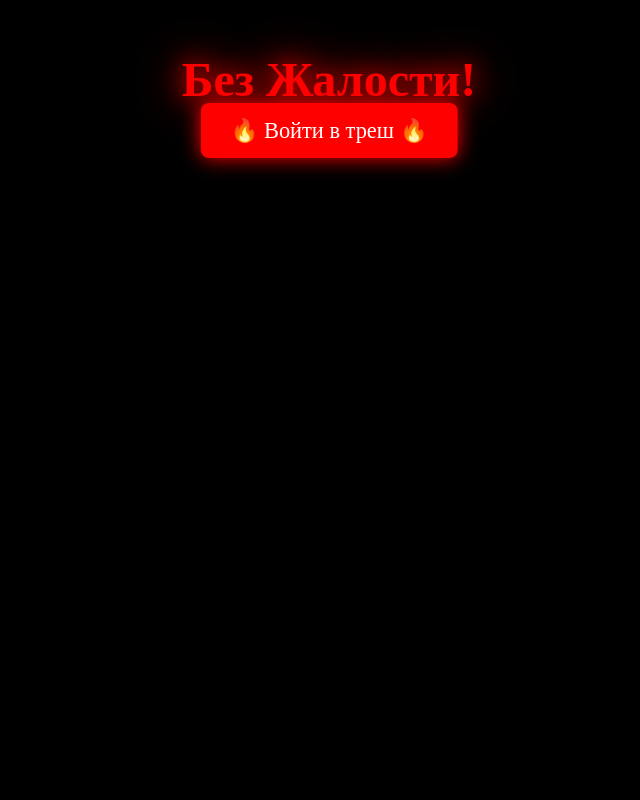
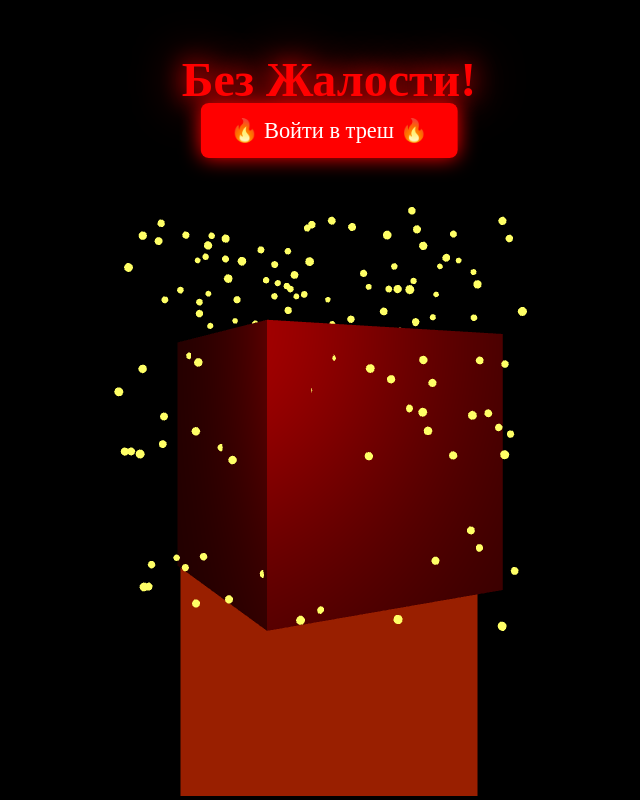
Before and after one commit to NoPityGo/i, a plain HTML site: page index.html in a window 1280 px wide. Shown: the whole page, without its empty margins (311-951 px from the left). Drawn offline with nearby package versions, Linux system fonts and the light colour scheme; animation ran at ten frames a second.

Commit message:
Update index.html

```diff
--- a/index.html
+++ b/index.html
@@ -6,7 +6,6 @@
 <title>Без Жалости 3D</title>
 <style>
     body { margin: 0; overflow: hidden; background: #000; }
-    canvas { display: block; }
     .ui {
         position: absolute;
         top: 20px;
@@ -53,10 +52,9 @@
 </div>
 
 <script src="https://cdn.jsdelivr.net/npm/three@0.157.0/build/three.min.js"></script>
-<script src="https://cdn.jsdelivr.net/npm/three@0.157.0/examples/js/controls/OrbitControls.js"></script>
 
 <script>
-let scene, camera, renderer, skullMesh, fireMaterial, clock;
+let scene, camera, renderer, skullMesh, clock, particles = [];
 
 init();
 animate();
@@ -65,92 +63,80 @@ function init() {
     scene = new THREE.Scene();
 
     // Камера
-    camera = new THREE.PerspectiveCamera(60, window.innerWidth / window.innerHeight, 0.1, 1000);
-    camera.position.set(0, 1.5, 5);
+    camera = new THREE.PerspectiveCamera(60, window.innerWidth / window.innerHeight, 0.1, 100);
+    camera.position.set(0, 1.5, 6);
 
-    // Рендерер
-    renderer = new THREE.WebGLRenderer({ antialias: true });
+    // Рендер
+    renderer = new THREE.WebGLRenderer({ antialias: true, alpha: false });
     renderer.setSize(window.innerWidth, window.innerHeight);
     document.body.appendChild(renderer.domElement);
 
     clock = new THREE.Clock();
 
     // Свет
-    const light = new THREE.PointLight(0xff0000, 2, 20);
+    const light = new THREE.PointLight(0xff2200, 3, 20);
     light.position.set(0, 2, 3);
     scene.add(light);
 
-    // Туман
-    scene.fog = new THREE.Fog(0x000000, 5, 20);
+    const ambient = new THREE.AmbientLight(0x330000);
+    scene.add(ambient);
 
-    // Контролы
-    const controls = new THREE.OrbitControls(camera, renderer.domElement);
-    controls.enableDamping = true;
-    controls.enableZoom = false;
-
-    // Загрузка текстуры черепа
+    // Череп (или запасной объект)
     const loader = new THREE.TextureLoader();
     loader.load('IMG_6498.PNG', (texture) => {
-        const geometry = new THREE.PlaneGeometry(2, 2);
-        const material = new THREE.MeshBasicMaterial({ map: texture, transparent: true });
-        skullMesh = new THREE.Mesh(geometry, material);
+        const geo = new THREE.PlaneGeometry(2.5, 2.5);
+        const mat = new THREE.MeshBasicMaterial({ map: texture, transparent: true });
+        skullMesh = new THREE.Mesh(geo, mat);
+        skullMesh.position.set(0, 1, 0);
+        scene.add(skullMesh);
+    }, undefined, () => {
+        const geo = new THREE.BoxGeometry(2, 2, 2);
+        const mat = new THREE.MeshStandardMaterial({ color: 0xff0000 });
+        skullMesh = new THREE.Mesh(geo, mat);
         skullMesh.position.set(0, 1, 0);
         scene.add(skullMesh);
     });
 
-    // Материал огня (шейдер)
-    fireMaterial = new THREE.ShaderMaterial({
-        uniforms: {
-            time: { value: 0.0 },
-            color1: { value: new THREE.Color(0xff4500) },
-            color2: { value: new THREE.Color(0xffff00) }
-        },
-        vertexShader: `
-            varying vec2 vUv;
-            void main() {
-                vUv = uv;
-                gl_Position = projectionMatrix * modelViewMatrix * vec4(position,1.0);
-            }
-        `,
-        fragmentShader: `
-            uniform float time;
-            uniform vec3 color1;
-            uniform vec3 color2;
-            varying vec2 vUv;
+    // Огонь (простой анимированный Plane)
+    const fireGeo = new THREE.PlaneGeometry(3, 4);
+    const fireMat = new THREE.MeshBasicMaterial({ color: 0xff3300, transparent: true, opacity: 0.6 });
+    const fire = new THREE.Mesh(fireGeo, fireMat);
+    fire.position.set(0, -0.5, -1);
+    scene.add(fire);
 
-            float noise(vec2 p){
-                return fract(sin(dot(p, vec2(12.9898,78.233)))*43758.5453);
-            }
-
-            void main() {
-                float n = noise(vUv * 10.0 + time * 2.0);
-                float intensity = smoothstep(0.3, 1.0, n);
-                vec3 col = mix(color1, color2, intensity);
-                gl_FragColor = vec4(col, intensity);
-            }
-        `,
-        transparent: true,
-        side: THREE.DoubleSide
-    });
-
-    const fireGeo = new THREE.PlaneGeometry(3, 5);
-    const fireMesh = new THREE.Mesh(fireGeo, fireMaterial);
-    fireMesh.position.set(0, -1, -1);
-    scene.add(fireMesh);
+    // Искры
+    for (let i = 0; i < 200; i++) {
+        const geo = new THREE.SphereGeometry(0.03, 6, 6);
+        const mat = new THREE.MeshBasicMaterial({ color: 0xffff66 });
+        const spark = new THREE.Mesh(geo, mat);
+        resetSpark(spark);
+        scene.add(spark);
+        particles.push(spark);
+    }
 
     window.addEventListener('resize', onWindowResize);
+}
+
+function resetSpark(spark) {
+    spark.position.set((Math.random() - 0.5) * 3, 0, (Math.random() - 0.5) * 3);
+    spark.userData.speed = Math.random() * 0.05 + 0.02;
 }
 
 function animate() {
     requestAnimationFrame(animate);
 
     const delta = clock.getDelta();
-    fireMaterial.uniforms.time.value += delta;
 
     if (skullMesh) {
         skullMesh.rotation.y += 0.01;
-        skullMesh.scale.setScalar(1 + Math.sin(clock.elapsedTime * 2) * 0.05);
+        skullMesh.scale.setScalar(1 + Math.sin(clock.elapsedTime * 3) * 0.05);
     }
+
+    // Искры движение
+    particles.forEach(spark => {
+        spark.position.y += spark.userData.speed;
+        if (spark.position.y > 3) resetSpark(spark);
+    });
 
     renderer.render(scene, camera);
 }
```
